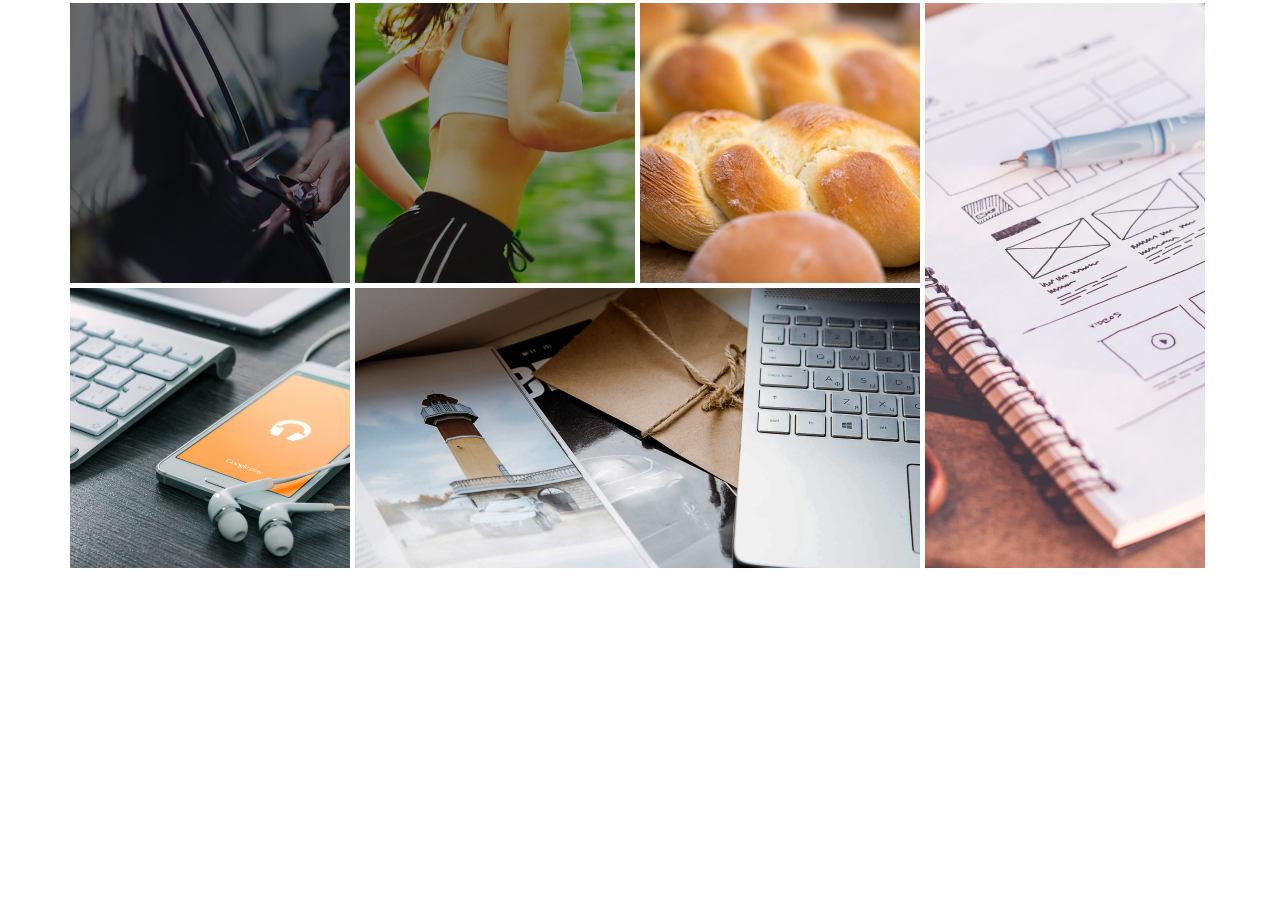
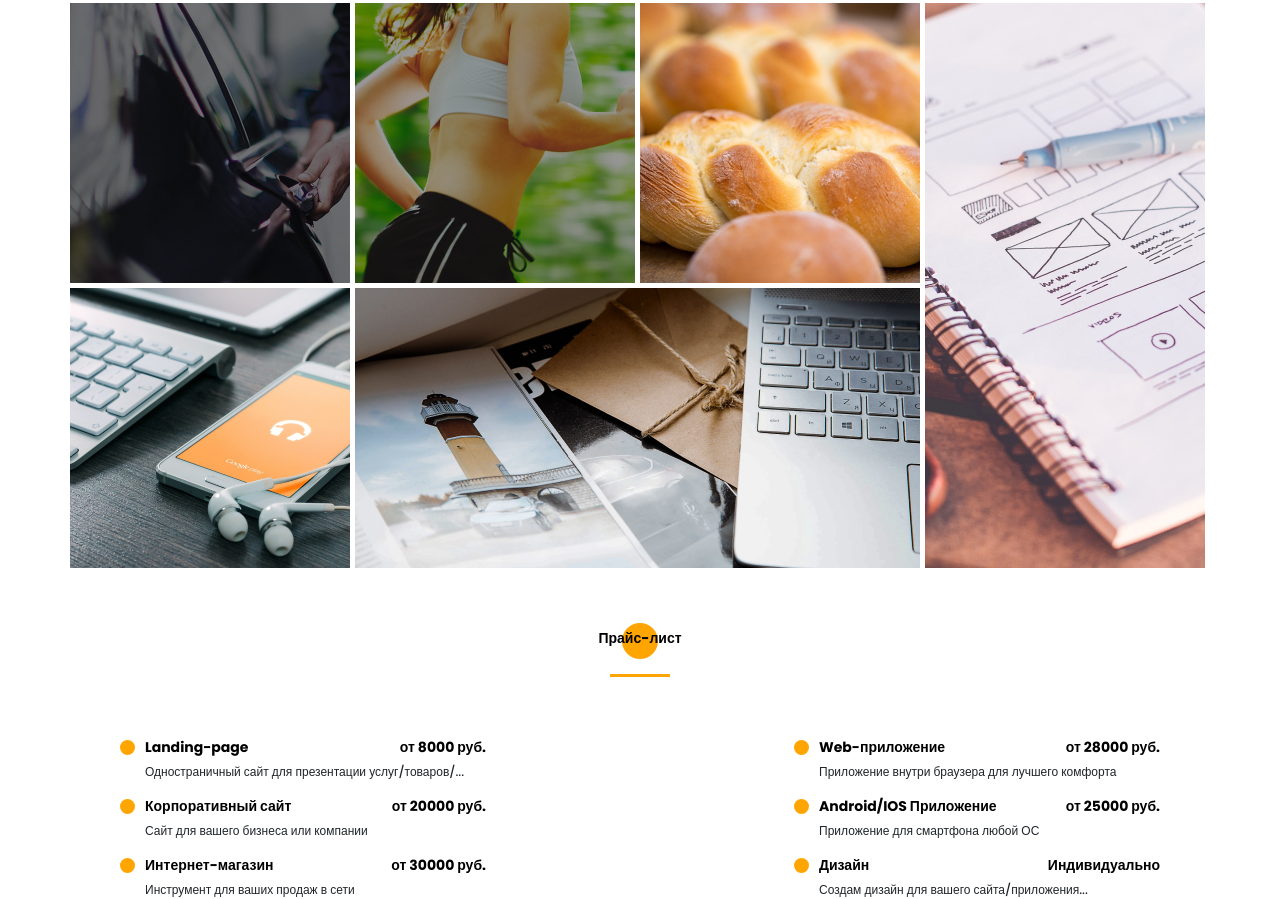
Before and after one commit to AliyevSadiq/portfolio-testing-frontend, a website: page src/index.html in a window 1280 px wide. Shown: the part 3648-4547 px from the top of the page. Before the commit the page ends 4216 px from the top, so only its background shows below. Drawn offline with nearby package versions, Linux system fonts and the light colour scheme; files that its build step writes are made by us from their sources; files whose address does not match are found by name.

Commit message:
add price list section

```diff
--- /dev/null
+++ b/src/assets/sass/blocks/_prices.scss
@@ -0,0 +1,51 @@
+.prices{
+  padding-top: 60px;
+  &__title{
+   text-align: center;
+    position: relative;
+    @include beforeCircle;
+    &:before{
+      left: 50%;
+      transform: translateX(-50%);
+    }
+  }
+  &__wrapper{
+    margin-top: 60px;
+    padding-right: 50px;
+    padding-left: 50px;
+    display: grid;
+    grid-template-columns: repeat(2,366px);
+    justify-content: space-between;
+  }
+  &__column{
+    list-style-type: none;
+    margin: 0;
+  }
+  &__item{
+    padding-left: 25px;
+    &:not(:last-child){
+      margin-bottom: 15px;
+    }
+    position: relative;
+    &:before{
+      content: "";
+      position: absolute;
+      top: 3px;
+      left: 0;
+      width: 15px;
+      height: 15px;
+      border-radius: 100%;
+      background-color: $main-color;
+    }
+  }
+  &__header{
+    display: flex;
+    justify-content: space-between;
+  }
+  &__body{
+    font-weight: 500;
+    font-size: 12px;
+    line-height: 18px;
+    margin-top: 5px;
+  }
+}
--- a/src/assets/sass/style.scss
+++ b/src/assets/sass/style.scss
@@ -22,6 +22,7 @@
 @import "blocks/resume";
 @import "blocks/skills";
 @import "blocks/portfolio";
+@import "blocks/prices";
 
 //blocks
 @import "blocks/title";
--- a/src/index.html
+++ b/src/index.html
@@ -298,12 +298,12 @@
             </div>
         </div>
         <div class="skills__ratings">
-           <div class="skills__ratings-item">
-               <div class="title title_fz14 skills__ratings-title">Создание сайтов</div>
-               <div class="skills__ratings-percent">100%</div>
-               <div class="skills__ratings-line"><span></span></div>
+            <div class="skills__ratings-item">
+                <div class="title title_fz14 skills__ratings-title">Создание сайтов</div>
+                <div class="skills__ratings-percent">100%</div>
+                <div class="skills__ratings-line"><span></span></div>
 
-           </div>
+            </div>
             <div class="skills__ratings-item">
                 <div class="title title_fz14 skills__ratings-title">Создание приложений</div>
                 <div class="skills__ratings-percent">85%</div>
@@ -351,6 +351,65 @@
         </div>
     </div>
 </section>
+<section class="prices">
+    <div class="container">
+        <h2 class="title title_fz14 prices__title">Прайс-лист</h2>
+        <div class="divider"></div>
+        <div class="prices__wrapper">
+            <ul class="prices__column">
+                <li class="prices__item">
+                    <div class="prices__header">
+                        <div class="title title_fz14 prices__header-title">Landing-page</div>
+                        <div class="title title_fz14 prices__header-price">от 8000 руб.</div>
+                    </div>
+                    <div class="prices__body">Одностраничный сайт для презентации услуг/товаров/...</div>
+
+                </li>
+                <li class="prices__item">
+                    <div class="prices__header">
+                        <div class="title title_fz14 prices__header-title">Корпоративный сайт</div>
+                        <div class="title title_fz14 prices__header-price">от 20000 руб.</div>
+                    </div>
+                    <div class="prices__body">Сайт для вашего бизнеса или компании</div>
+
+                </li>
+                <li class="prices__item">
+                    <div class="prices__header">
+                        <div class="title title_fz14 prices__header-title">Интернет-магазин</div>
+                        <div class="title title_fz14 prices__header-price">от 30000 руб.</div>
+                    </div>
+                    <div class="prices__body">Инструмент для ваших продаж в сети</div>
+
+                </li>
+            </ul>
+            <ul class="prices__column">
+                <li class="prices__item">
+                    <div class="prices__header">
+                        <div class="title title_fz14 prices__header-title">Web-приложение</div>
+                        <div class="title title_fz14 prices__header-price">от 28000 руб.</div>
+                    </div>
+                    <div class="prices__body">Приложение внутри браузера для лучшего комфорта</div>
+                </li>
+                <li class="prices__item">
+                    <div class="prices__header">
+                        <div class="title title_fz14 prices__header-title">Android/IOS Приложение</div>
+                        <div class="title title_fz14 prices__header-price">от 25000 руб.</div>
+                    </div>
+                    <div class="prices__body">Приложение для смартфона любой ОС</div>
+
+                </li>
+                <li class="prices__item">
+                    <div class="prices__header">
+                        <div class="title title_fz14 prices__header-title">Дизайн</div>
+                        <div class="title title_fz14 prices__header-price">Индивидуально</div>
+                    </div>
+                    <div class="prices__body">Создам дизайн для вашего сайта/приложения...</div>
+
+                </li>
+            </ul>
+        </div>
+    </div>
+</section>
 <script src="assets/js/jquery-1.11.0.min.js"></script>
 <script src="assets/js/jquery-migrate-1.2.1.min.js"></script>
 <script src="assets/js/script.js"></script>
```
